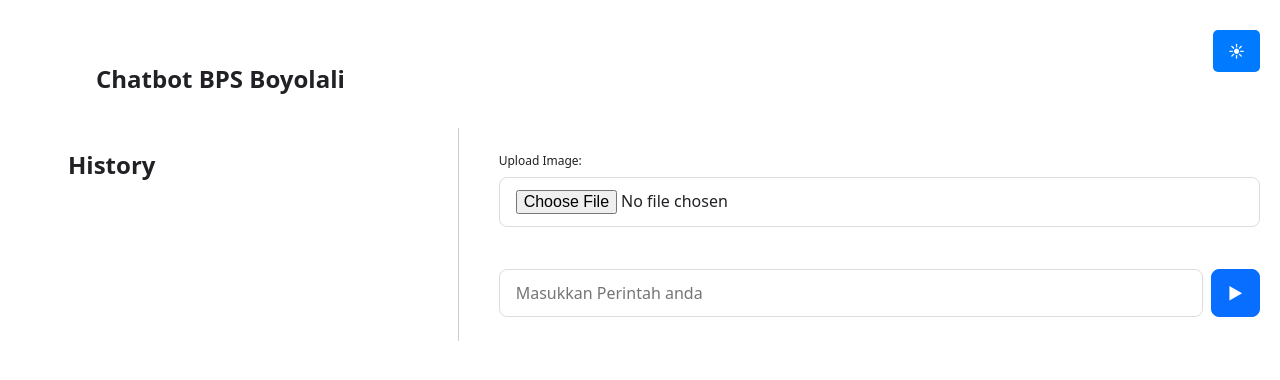
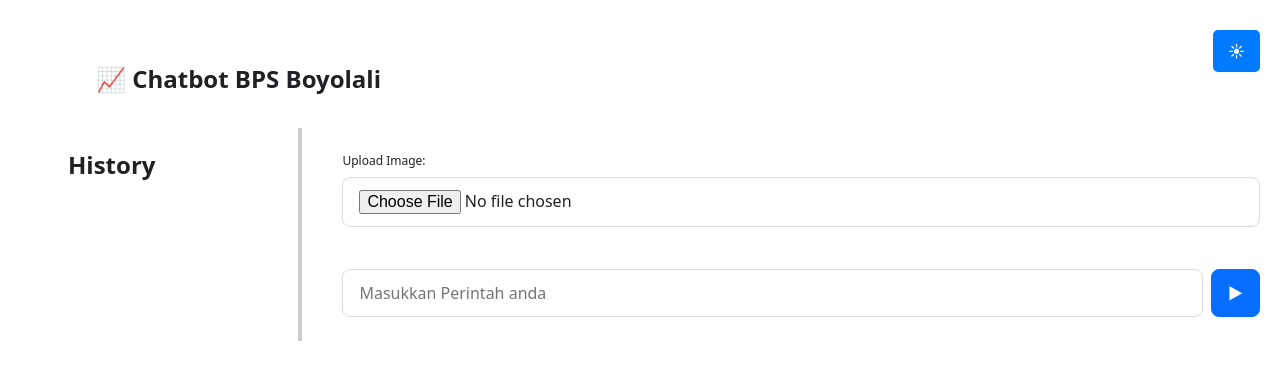
Before and after one commit to sehad123/gemini-web, a website built with Vite: page index.html in a window 1280 px wide. Shown: the top 380 px of the page. Built offline with nearby package versions, Linux system fonts and the light colour scheme; some packages are replaced by stand-ins of ours; files whose address does not match are found by name.

Commit message:
eight commit

```diff
--- a/index.html
+++ b/index.html
@@ -14,15 +14,15 @@
 
     .container {
       display: grid;
-      grid-template-columns: 1fr 2fr;
+      grid-template-columns: 1fr 4fr;
       gap: 20px;
       padding: 20px;
-      border-radius: 10px;
+      border-radius: 30px;
     }
 
     .history-container {
-      border-right: 1px solid #ccc;
-      padding-right: 20px;
+      border-right: 4px solid #ccc;
+      padding-right: 10px;
     }
 
     .history-container ul {
@@ -119,7 +119,8 @@
     }
 
     #history-list {
-      margin-bottom: 10px;
+      margin: 15px 0;
+      padding:10px 0;
       border-bottom: #000000;
     }
 
@@ -133,7 +134,7 @@
 </head>
 <body>
   <main>
-    <h1 class="judul">Chatbot BPS Boyolali</h1>
+    <h1 class="judul">📈 Chatbot BPS Boyolali</h1>
     <button class="dark-mode-button" id="dark-mode-toggle">☀</button>
     <div class="container">
       <div class="history-container">
```
